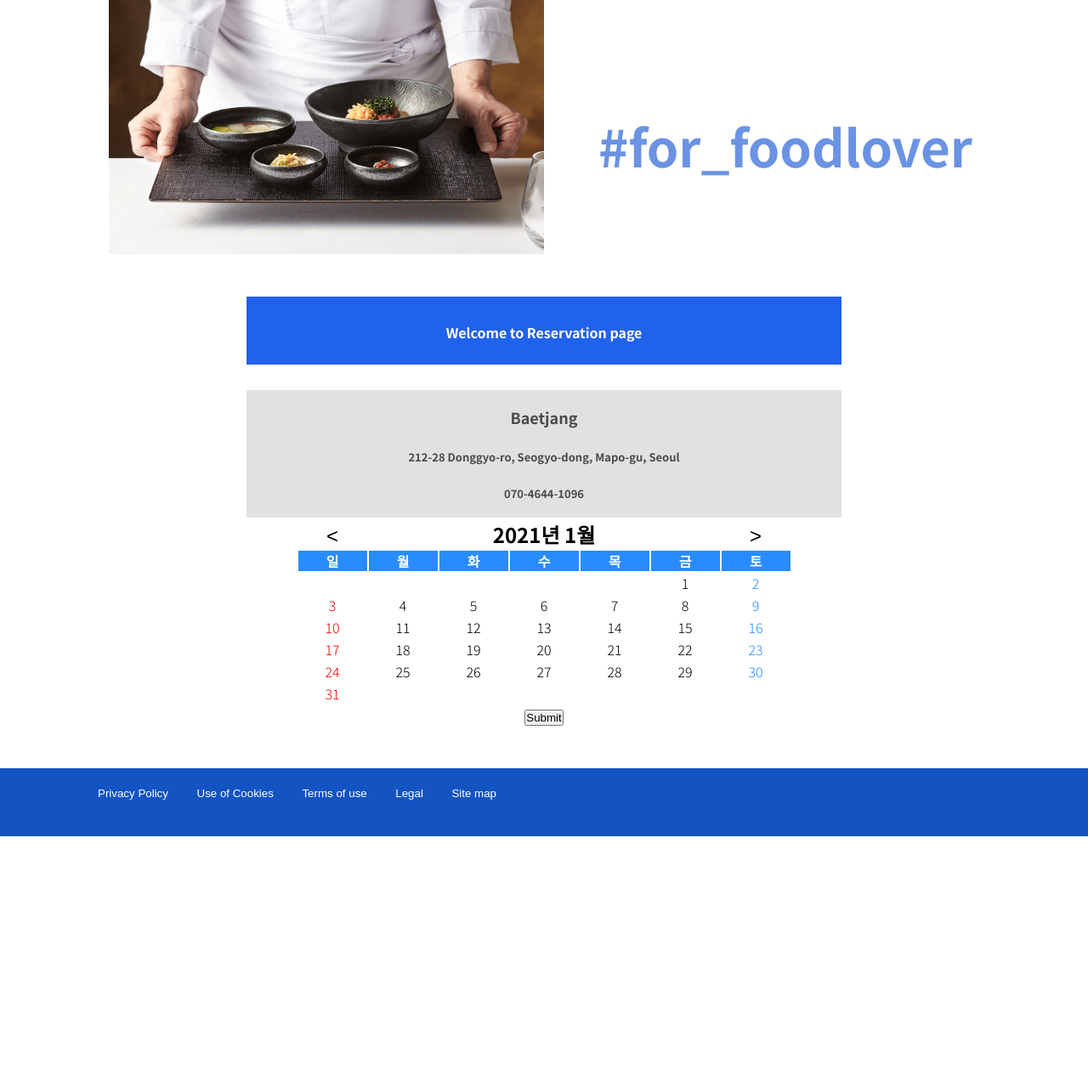
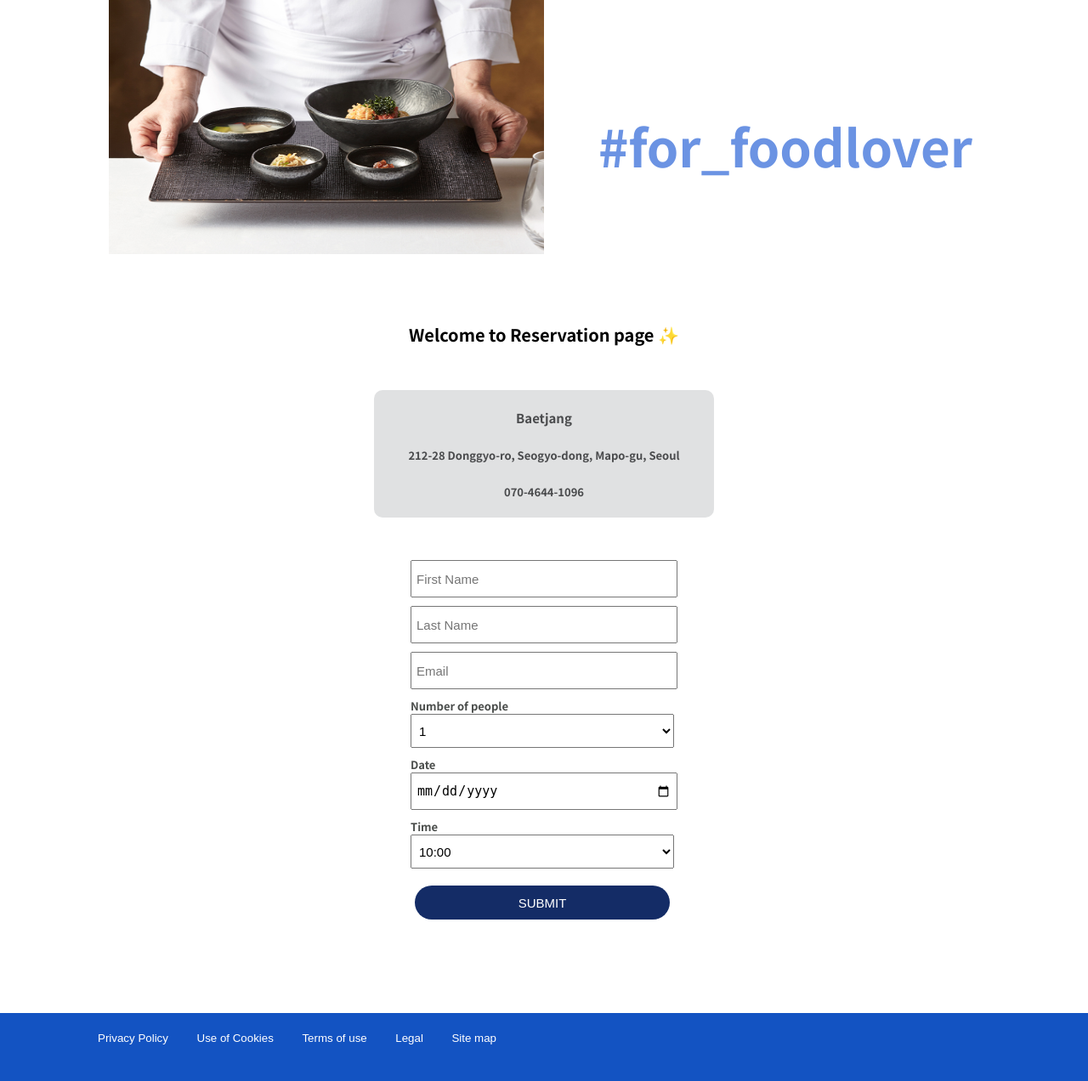
Before and after one commit to chldmswnl/Seoul_tour_guide, a Node server app: page /food/600000000000000000000003 in a window 1280 px wide. Shown: the part 77-1349 px from the top of the page at 85% size. Before the commit the page ends 1061 px from the top, so only its background shows below. Run offline with Node 20, Linux system fonts and the light colour scheme; data comes from the database, SQL or seed files in the repository; some libraries are stand-ins or nearby versions.

Commit message:
reservation form

```diff
--- a/public/css/food.css
+++ b/public/css/food.css
@@ -113,7 +113,7 @@ img {
   color: white;
   font-weight: bold;
   border-radius: 5px;
-  padding-left: 15px;
+  padding-left: 20px;
   cursor: pointer;
   text-decoration: none;
 }
--- a/public/css/reservation.css
+++ b/public/css/reservation.css
@@ -7,13 +7,13 @@
 }
 
 .reservationTitle {
-  width: 700px;
+  width: 400px;
   height: 50px;
-  background-color: #2162ed;
-  color: white;
+  color: black;
   font-weight: bold;
   text-align: center;
   padding-top: 30px;
+  font-size: 20px;
 }
 
 .resInfo {
@@ -22,15 +22,16 @@
   justify-content: center;
   align-items: center;
   margin-top: 30px;
-  width: 700px;
+  width: 400px;
   height: 150px;
   background: rgb(153, 155, 158, 0.3);
+  border-radius: 10px;
 }
 
 .resName {
   font-weight: bold;
   color: #4a4b4d;
-  font-size: 18px;
+  font-size: 15px;
 }
 
 .resAddress,
@@ -40,38 +41,40 @@
   font-size: 13px;
 }
 
-.custom_calendar_table td {
-  text-align: center;
+.infoSection {
+  margin: 50px 0px;
+  display: flex;
+  flex-direction: column;
 }
 
-.custom_calendar_table thead.cal_date th {
-  font-size: 1.5rem;
+.infoSection input {
+  margin-bottom: 10px;
+  width: 300px;
+  height: 30px;
+  font-size: 15px;
+  padding: 5px;
 }
 
-.custom_calendar_table thead.cal_date th button {
-  font-size: 1.5rem;
-  background: none;
-  border: none;
+.infoSection select {
+  margin-bottom: 10px;
+  width: 310px;
+  height: 40px;
+  font-size: 15px;
+  padding: 5px;
+}
+.resText {
+  font-size: 13px;
+  color: #4a4d4b;
+  font-weight: bold;
 }
 
-.custom_calendar_table thead.cal_week th {
-  background-color: #288cff;
-  color: #fff;
-}
-
-.custom_calendar_table tbody td {
+.reservationBtn {
+  margin-top: 10px;
+  height: 40px !important;
+  border-radius: 20px;
+  border: none;
+  margin-left: 5px;
+  background-color: #142c66;
+  color: white;
   cursor: pointer;
 }
-
-.custom_calendar_table tbody td:nth-child(1) {
-  color: red;
-}
-
-.custom_calendar_table tbody td:nth-child(7) {
-  color: #288cff;
-}
-
-.custom_calendar_table tbody td.select_day {
-  background-color: #288cff;
-  color: #fff;
-}
--- a/views/reservation.hbs
+++ b/views/reservation.hbs
@@ -4,114 +4,52 @@
         <span class="banner_tag">#for_foodlover</span>
     </div>
     <div class="reservationSection">
-        <span class="reservationTitle">Welcome to Reservation page</span>
+        <span class="reservationTitle">Welcome to Reservation page ✨</span>
          <section class="resInfo">
              <span class="resName">{{data.name}}</span><br>
              <span class="resAddress">{{data.address}}</span><br>
              <span class="resPhone">{{data.phone}}</span>
          </section>
-         <div class="timeSection">
-             <section class="calendar">
-                 <div id="calendarForm"></div>
-             </section>
-             <section class="time"></section>
-         </div>
-         <div class="infoSection">
-             <section class="reservationInfo"></section>
-             <form action="">
-                 <button class="reservationBtn">Submit</button>
-             </form>
-         </div>
+         <form method="POST" class="infoSection" action="/food/{{data._id}}">
+
+                <input type="text" name="firstName" class="firstName" placeholder="First Name">
+                <input type="text" name="lastName" class="lastName" placeholder="Last Name">
+                <input type="text" name="email" class="email" placeholder="Email">
+                <span class="resText">Number of people</span>
+                 <select name="ppl" class="ppl">
+                    <option value="1">1</option>
+                    <option value="2">2</option>
+                    <option value="3">3</option>
+                    <option value="4">4</option>
+                    <option value="5">5</option>
+                    <option value="6">6</option>
+                    <option value="7">7</option>
+                    <option value="8">8</option>
+                    <option value="9">9</option>
+                    <option value="10">10</option>
+
+                </select>
+                <span class="resText">Date</span>
+                <input type="date" class="date">
+                 <span class="resText" >Time</span>
+                <select name="time" class="time">
+                    <option value="10">10:00</option>
+                    <option value="11">11:00</option>
+                    <option value="12">12:00</option>
+                    <option value="13">13:00</option>
+                    <option value="14">14:00</option>
+                    <option value="15">15:00</option>
+                    <option value="16">16:00</option>
+                    <option value="17">17:00</option>
+                    <option value="18">18:00</option>
+                    <option value="19">19:00</option>
+                    <option value="20">20:00</option>
+                    <option value="21">21:00</option>
+                </select>
+                <input type="submit" class="reservationBtn" value="SUBMIT">
+
+         </form>
+
     </div>
-   <script defer>
-    (function () {
-    calendarMaker($("#calendarForm"), new Date());
-})();
-
-var nowDate = new Date();
-function calendarMaker(target, date) {
-    if (date == null || date == undefined) {
-        date = new Date();
-    }
-    nowDate = date;
-    if ($(target).length > 0) {
-        var year = nowDate.getFullYear();
-        var month = nowDate.getMonth() + 1;
-        $(target).empty().append(assembly(year, month));
-    } else {
-        console.error("custom_calendar Target is empty!!!");
-        return;
-    }
-
-    var thisMonth = new Date(nowDate.getFullYear(), nowDate.getMonth(), 1);
-    var thisLastDay = new Date(nowDate.getFullYear(), nowDate.getMonth() + 1, 0);
-
-
-    var tag = "<tr>";
-    var cnt = 0;
-    //빈 공백 만들어주기
-    for (i = 0; i < thisMonth.getDay(); i++) {
-        tag += "<td></td>";
-        cnt++;
-    }
-
-    //날짜 채우기
-    for (i = 1; i <= thisLastDay.getDate(); i++) {
-        if (cnt % 7 == 0) { tag += "<tr>"; }
-
-        tag += "<td>" + i + "</td>";
-        cnt++;
-        if (cnt % 7 == 0) {
-            tag += "</tr>";
-        }
-    }
-    $(target).find("#custom_set_date").append(tag);
-    calMoveEvtFn();
-
-    function assembly(year, month) {
-        var calendar_html_code =
-            "<table class='custom_calendar_table'>" +
-            "<colgroup>" +
-            "<col style='width:81px'/>" +
-            "<col style='width:81px'/>" +
-            "<col style='width:81px'/>" +
-            "<col style='width:81px'/>" +
-            "<col style='width:81px'/>" +
-            "<col style='width:81px'/>" +
-            "<col style='width:81px'/>" +
-            "</colgroup>" +
-            "<thead class='cal_date'>" +
-            "<th><button type='button' class='prev'><</button></th>" +
-            "<th colspan='5'><p><span>" + year + "</span>년 <span>" + month + "</span>월</p></th>" +
-            "<th><button type='button' class='next'>></button></th>" +
-            "</thead>" +
-            "<thead  class='cal_week'>" +
-            "<th>일</th><th>월</th><th>화</th><th>수</th><th>목</th><th>금</th><th>토</th>" +
-            "</thead>" +
-            "<tbody id='custom_set_date'>" +
-            "</tbody>" +
-            "</table>";
-        return calendar_html_code;
-    }
-
-    function calMoveEvtFn() {
-        //전달 클릭
-        $(".custom_calendar_table").on("click", ".prev", function () {
-            nowDate = new Date(nowDate.getFullYear(), nowDate.getMonth() - 1, nowDate.getDate());
-            calendarMaker($(target), nowDate);
-        });
-        //다음날 클릭
-        $(".custom_calendar_table").on("click", ".next", function () {
-            nowDate = new Date(nowDate.getFullYear(), nowDate.getMonth() + 1, nowDate.getDate());
-            calendarMaker($(target), nowDate);
-        });
-        //일자 선택 클릭
-        $(".custom_calendar_table").on("click", "td", function () {
-            $(".custom_calendar_table .select_day").removeClass("select_day");
-            $(this).removeClass("select_day").addClass("select_day");
-        });
-    }
-}
-</script>
 
 </body>
```
